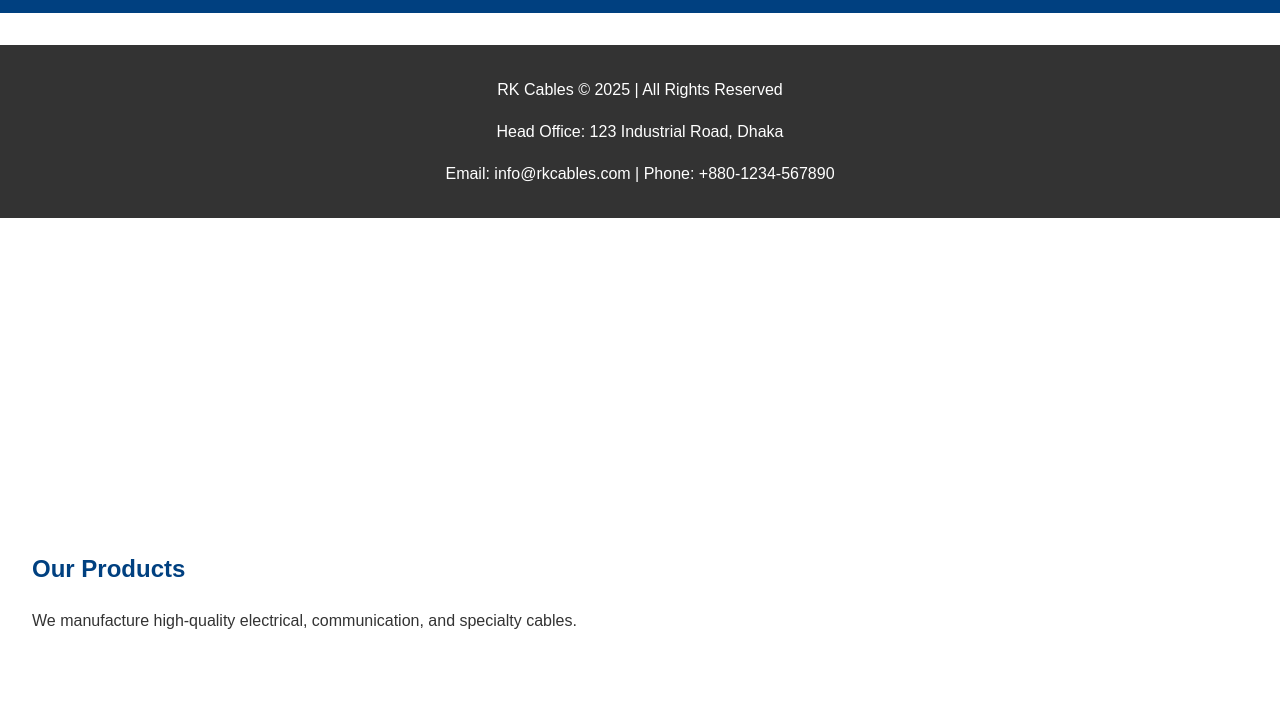
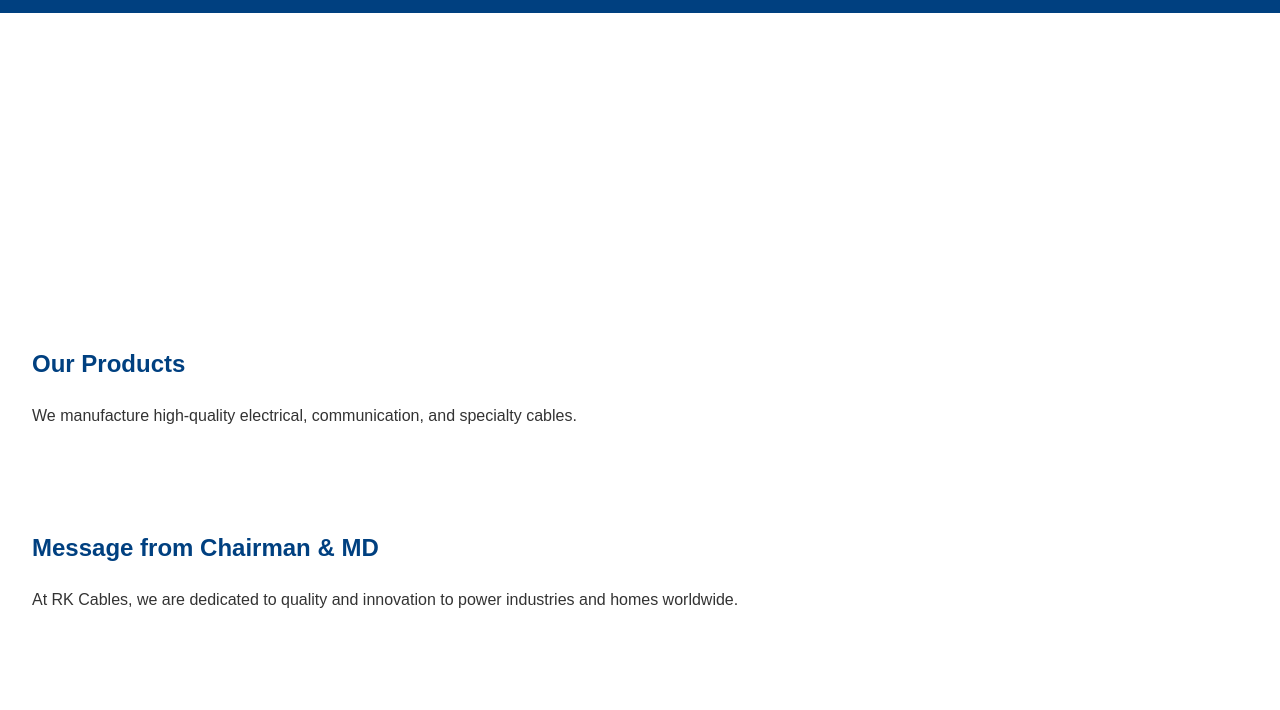
Before and after one commit to ahmedfarabi/rkcbd-site, a plain HTML site: page index.html in a window 1280 px wide. Shown: the part 57-767 px from the top of the page. Drawn offline with Linux system fonts and the light colour scheme.

Commit message:
Update index.html

```diff
--- a/index.html
+++ b/index.html
@@ -19,12 +19,6 @@
     </ul>
   </nav>
 </header>
-
-<footer>
-  <p>RK Cables &copy; 2025 | All Rights Reserved</p>
-  <p>Head Office: 123 Industrial Road, Dhaka</p>
-  <p>Email: info@rkcables.com | Phone: +880-1234-567890</p>
-</footer>
 
   <section class="cover">
     <h1>Welcome to RK Cables</h1>
```
